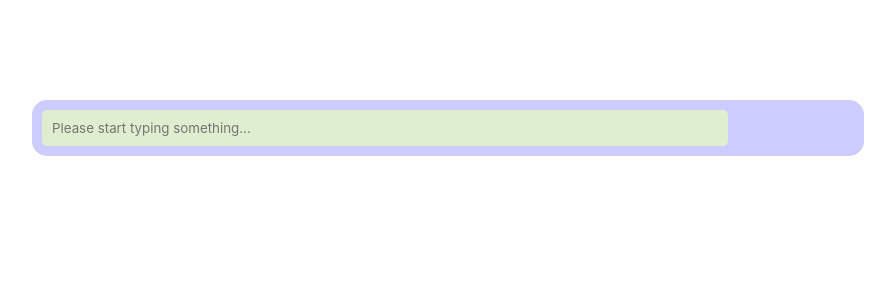
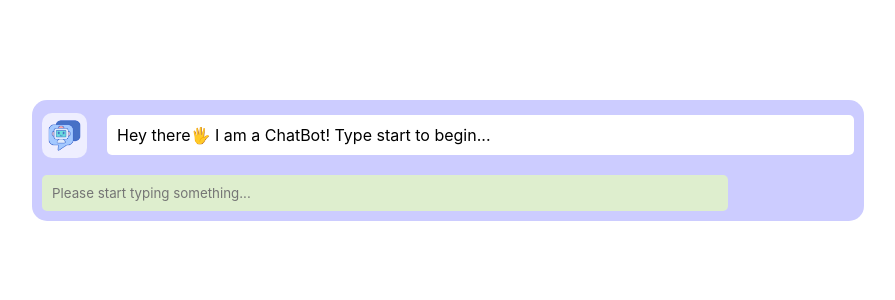
Before and after one commit to KOprincee/chatbot, a React (Create React App) app: page / in a window 1280 px wide. Shown: the top 300 px of the page, without its empty margins (224-1119 px from the left). Built offline with nearby package versions, Linux system fonts and the light colour scheme.

Commit message:
UI Changes

```diff
--- a/src/component/Chatbox.css
+++ b/src/component/Chatbox.css
@@ -41,13 +41,21 @@ input {
   flex-grow: 1;
 }
 
-img {
+.user img {
   max-width: 35px;
   margin-right: 10px;
   background-color: #eef;
   padding: 5px;
   border-radius: 10px;
   order: 2;
+}
+
+.bot img {
+  max-width: 35px;
+  margin-right: 10px;
+  background-color: #eef;
+  padding: 5px;
+  border-radius: 10px;
 }
 
 li {
@@ -63,7 +71,5 @@ ul {
   margin: 0;
   padding: 0;
   list-style: none;
-  max-width: 600px;
-  max-height: 650px;
   overflow: auto;
 }
--- a/src/component/Chatbox.js
+++ b/src/component/Chatbox.js
@@ -1,11 +1,18 @@
 import { useState } from "react";
-//import ChatBotImg from "../assets/chatbot.png";
+import ChatBotImg from "../assets/chatbot.png";
 import GuestImg from "../assets/guest.png";
 import "./Chatbox.css";
 
+let CONST_MSG = [
+  {
+    from: "bot",
+    msg: "Hey there🖐 I am a ChatBot! Type start to begin...",
+  },
+];
+
 const ChatBox = () => {
   const [userInput, setuserInput] = useState("");
-  const [userMsg, setUserMsg] = useState([]);
+  const [userMsg, setUserMsg] = useState(CONST_MSG);
 
   const inputSubmitHandler = (e) => {
     //Preventing reloading of the form
@@ -29,8 +36,11 @@ const ChatBox = () => {
       <div className="chatbox-messgaes">
         <ul id="messages">
           {userMsg.map((data, index) => (
-            <li key={index} className="chat-msg">
-              <img src={GuestImg} alt="Guest"></img>
+            <li key={index} className={`chat-msg ${data.from}`}>
+              <img
+                src={data.from === "user" ? GuestImg : ChatBotImg}
+                alt="Guest"
+              ></img>
               <p>{data.msg}</p>
             </li>
           ))}
```
